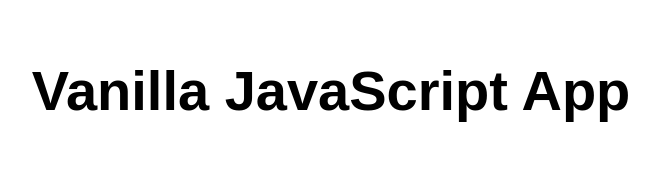
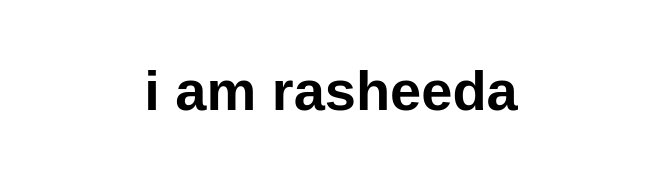
Before and after one commit to rasi9865/Rashee, a website: page src/index.html in a window 1280 px wide. Shown: the whole page, without its empty margins (309-968 px from the left). Drawn offline with Linux system fonts and the light colour scheme.

Commit message:
index.html
name

```diff
--- a/src/index.html
+++ b/src/index.html
@@ -10,7 +10,7 @@
 
 <body>
   <main>
-    <h1>Vanilla JavaScript App</h1>
+    <h1>i am rasheeda</h1>
   </main>
 </body>
 
```
